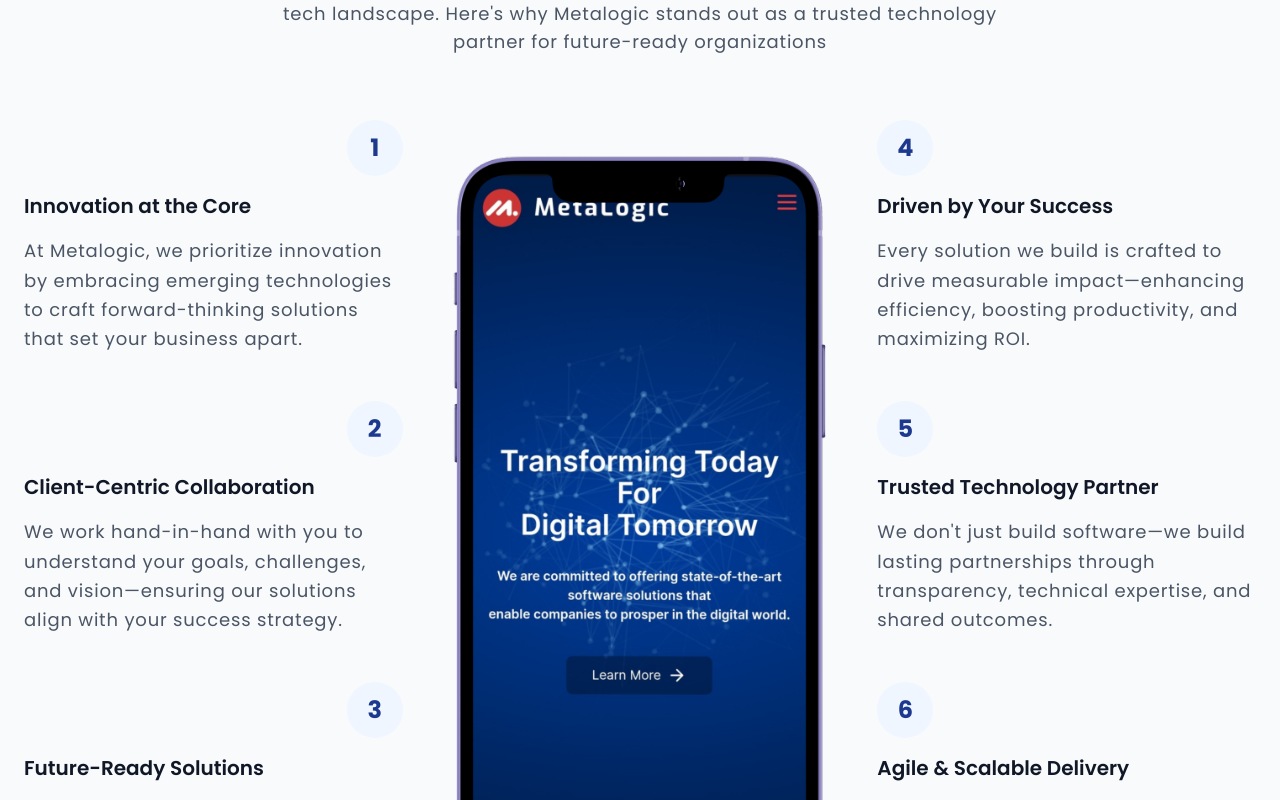
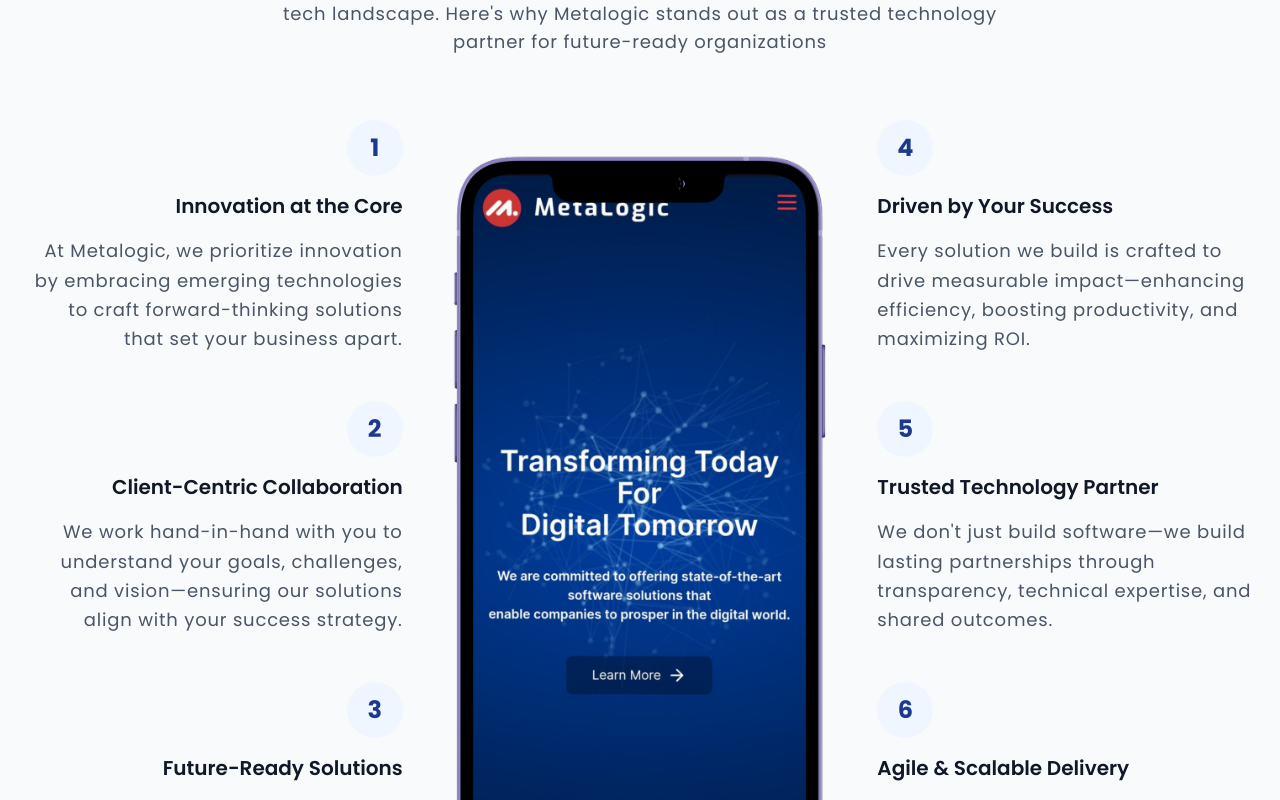
Before and after one commit to Deependra-Budhathokii/metalogic-homepage-redesign, a Next.js app: page / in a window 1280 px wide. Shown: the part 2480-3280 px from the top of the page. Built offline with nearby package versions, Linux system fonts and the light colour scheme.

Commit message:
fixing minor whymetalogic section for mismatched styling

```diff
--- a/src/components/Whymetalogic.tsx
+++ b/src/components/Whymetalogic.tsx
@@ -9,7 +9,7 @@
 }
 
 const WhyPoint = ({ number, title, description }: WhyPointProps) => (
-    <div className="space-y-4  animate-fade-up"
+    <div className="space-y-4  lg:text-right  animate-fade-up"
         data-aos="fade-up" data-aos-delay="300">
         <div className='flex lg:justify-end '>
             <span className="flex items-center justify-center w-14 h-14   text-2xl font-bold
```
